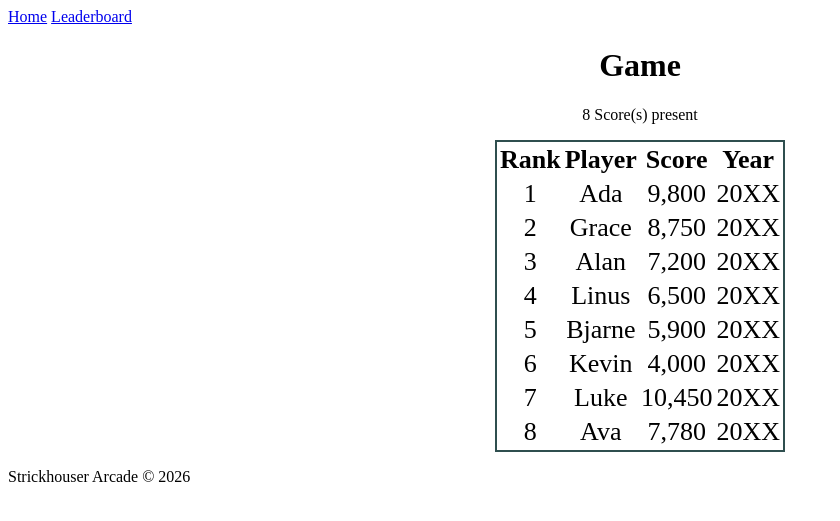
After one commit to JonWoessner/Strickhouser_Leaderboard, a Flask app: page /leaderboard_base in a window 1280 px wide. The commit adds this page. Shown: the top 521 px of the page, without its empty margins (0-840 px from the left). Run offline with Flask 3, Linux system fonts and the light colour scheme.

Commit message:
Added main template for the leaderboards and modified some other stuff along with a style sheet

```diff
--- a/app.py
+++ b/app.py
@@ -1,10 +1,33 @@
-from flask import Flask
+from flask import Flask, render_template
 
 app = Flask(__name__)
 
-@app.route("/")
-def hello_world():
-    return "<p>Hello, World!</p>"
+@app.route('/')
+def home():
+    page_title = "Title of thou Home"
+    return render_template('index.html', title=page_title)
+
+
+@app.route('/leaderboard_base')
+def lead_base():
+    page_title = "Game"
+    scores = [
+    {'player': 'Ada', 'score': 9800, 'year': '20XX'},
+    {'player': 'Grace', 'score': 8750, 'year': '20XX'},
+    {'player': 'Alan', 'score': 7200, 'year': '20XX'},
+    {'player': 'Linus', 'score': 6500, 'year': '20XX'},
+    {'player': 'Bjarne', 'score': 5900, 'year': '20XX'},
+    {'player': 'Kevin', 'score': 4000, 'year': '20XX'},
+    {'player': 'Luke', 'score': 10450, 'year': '20XX'},
+    {'player': 'Ava', 'score': 7780, 'year': '20XX'}
+    ]
+    noscores = []
+    return render_template(
+    'leaderboard_base.html',
+    score_count = len(scores),
+    title = page_title,
+    scores = scores
+    )
 
 if __name__ == "__main__":
     app.run(debug=True)
--- a/static/style.css
+++ b/static/style.css
@@ -0,0 +1,20 @@
+.text_style {
+    text-align: center
+}
+
+.table_style {
+    border: 2px solid darkslategrey;
+    font-size:26px;
+    margin-left: auto;
+    margin-right: auto;
+}
+
+.title_style {
+    text-align: center
+}
+
+.bg_style {
+    background-image: url("images/space-background.jpeg");
+    background-repeat: no-repeat;
+    background-size: cover
+}
--- a/templates/base.html
+++ b/templates/base.html
@@ -16,8 +16,7 @@
   <nav>
 	{# url_for generates URLs from function names, not hardcoded paths #}
 	<a href="{{ url_for('home') }}">Home</a>
-	<a href="{{ url_for('leaderboard') }}">Leaderboard</a>
-	<a href="{{ url_for('about') }}">About</a>
+	<a href="{{ url_for('lead_base') }}">Leaderboard</a>
   </nav>
 
   <main>
@@ -27,7 +26,7 @@
   </main>
 
   <footer>
-	<p>Arcade Leaderboard &copy; 2025</p>
+	<p>Strickhouser Arcade &copy; 2026</p>
   </footer>
 </body>
 </html>
--- /dev/null
+++ b/templates/leaderboard_base.html
@@ -0,0 +1,36 @@
+{% extends 'base.html' %}
+
+{% block title %}Title of thou Leaderboards{% endblock %}
+
+
+{% block content %}
+<h1 class= title_style>{{ title }}</h1>
+
+    {%if scores%}
+
+    <p class= text_style>{{ score_count }} Score(s) present</p>
+    <table class= table_style>
+        <thead class= text_style>
+            <tr>
+                <th>Rank</th>
+                <th>Player</th>
+                <th>Score</th>
+                <th>Year</th>
+            </tr>
+        </thead>
+
+        <tbody class= text_style>
+        {%for score in scores%}
+            <tr>
+                <td>{{ loop.index }}</td>
+                <td>{{ score.player | capitalize }}</td>
+                <td>{{ '{:,}'.format(score.score) }}</td>
+                <td>{{ score.year }}</td>
+            </tr>
+        {% endfor %}
+        </tbody>
+    </table>
+    {% else%}
+    <p>No scroes here</p>
+    {% endif%}
+{% endblock %}
```
Also changed, not shown: templates/index.html (added, +11 -0 lines).
